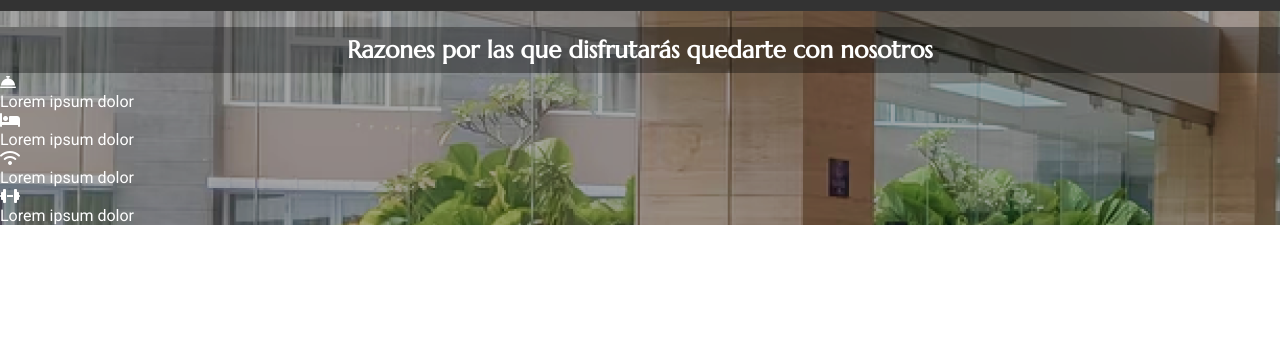
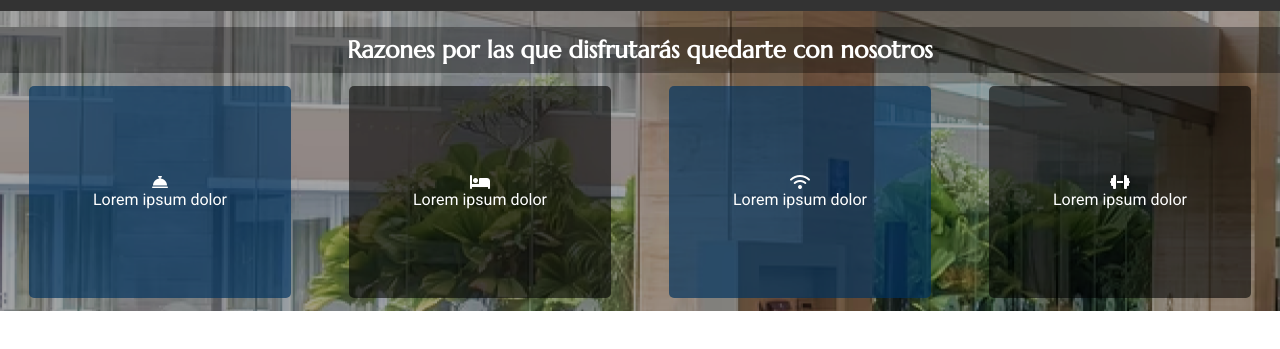
Before and after one commit to Carelos06/-TALLER_0_Maquetaci-n_Responsive, a plain HTML site: page index.html in a window 1280 px wide. Shown: the part 75-424 px from the top of the page. Drawn offline with Linux system fonts and the light colour scheme.

Commit message:
Se a generado la versión desktop de la sección features

```diff
--- a/assets/css/style.css
+++ b/assets/css/style.css
@@ -55,9 +55,11 @@ border-radius: 5px;
 font-family: 'Marcellus', serif;
 font-size: 1em;
 }
+
 .menu i{
 margin-right: 0.5rem;
 }
+
 .logo img{
 height: 3rem;
 }
@@ -66,10 +68,43 @@ height: 3rem;
     background: url(../img/index/bg-features.png);
     color: white;
     padding-top: 1rem;
-    }
-    .features-title{
+}
+
+.features-title{
     background-color: rgba(0,0,0,0.35);
     text-align: center;
     padding: 0.5rem;
     font-size: 1.5em;
 }
+
+.features-description{
+    display:flex;
+    flex-wrap: wrap;
+    justify-content: space-around;
+}
+
+.feature{
+    width: 25%;
+    min-height: 180px;
+    max-width: 230px;
+    margin: 0.8rem;
+    padding: 1rem;
+    display: flex;
+    flex-direction: column;
+    justify-content: center;
+    align-items: center;
+    border-radius: 5px;
+}
+
+.features i{
+    font-size: 2.2em;
+    margin-bottom: 1.5rem;
+}
+
+.feature-blue{
+    background-color: #00325eae;
+}
+
+.feature-black{
+    background-color: rgba(0,0,0,0.59);
+}
```
